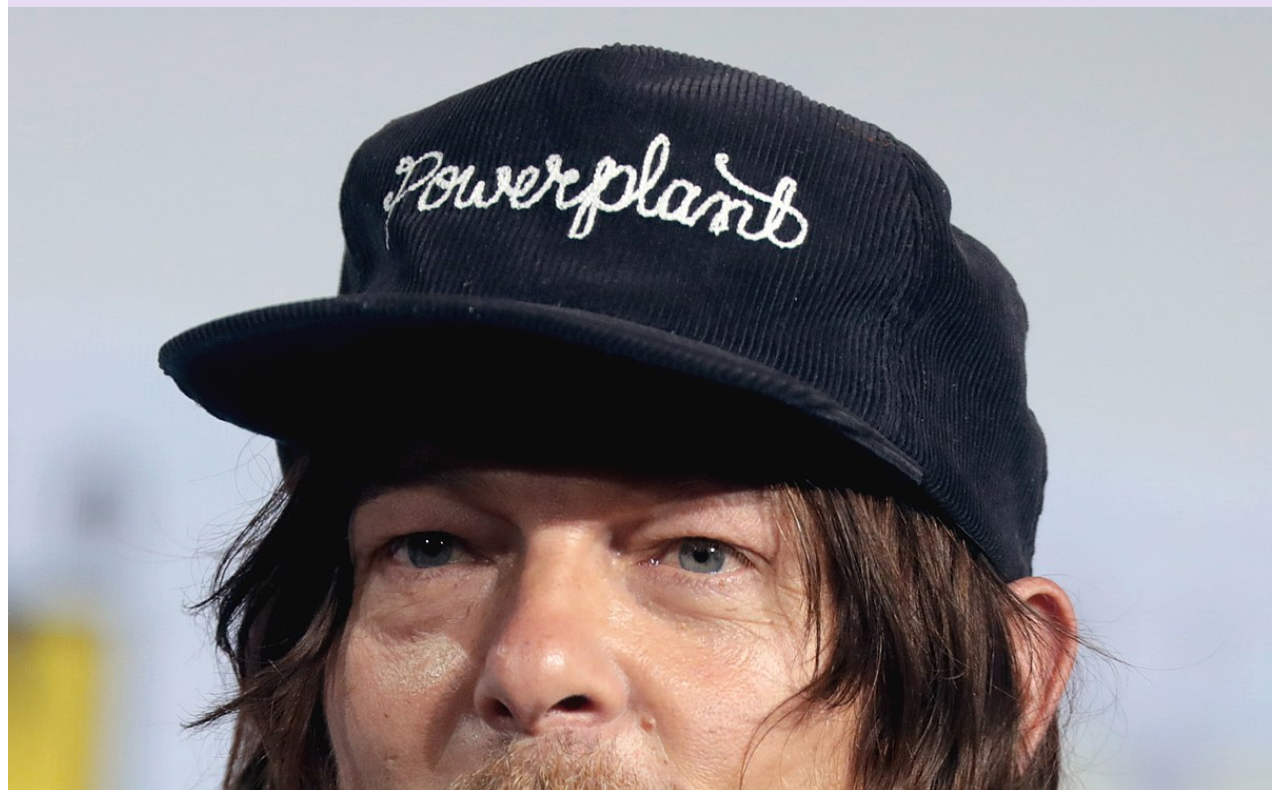
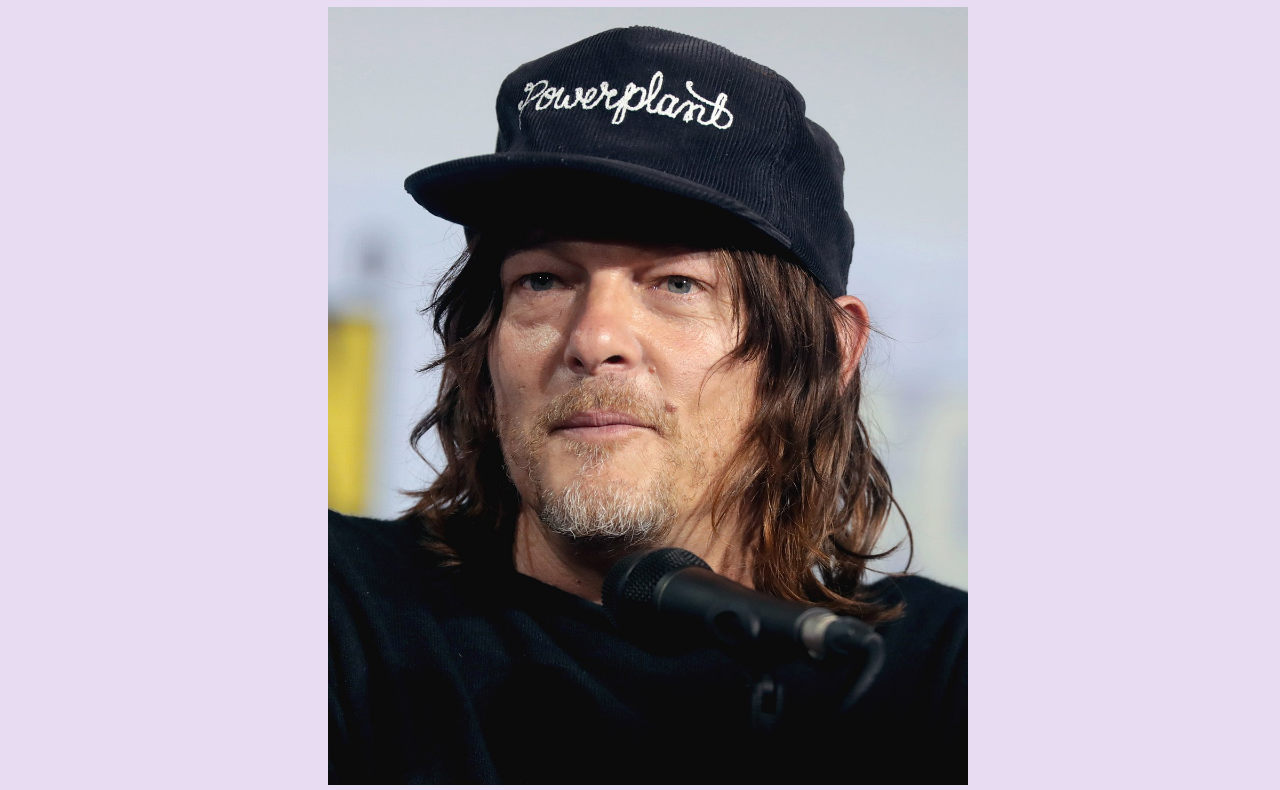
Before and after one commit to Metsanpeitto/tribute-page, a plain HTML site: page index.html in a window 1280 px wide. Shown: the part 73-863 px from the top of the page. Drawn offline with Linux system fonts and the light colour scheme.

Commit message:
css modification 2

```diff
--- a/styles.css
+++ b/styles.css
@@ -1,12 +1,13 @@
-#main{position: relative;
+body {
+  position: relative;
   background-color: rgb(231, 220, 241);
+  width: 100%;
   text-align: center;
-
 }
 
 img {
-  width: 100%;
+  width: 50%;
+
   margin-left: auto;
   margin-right: auto;
-
 }
```
